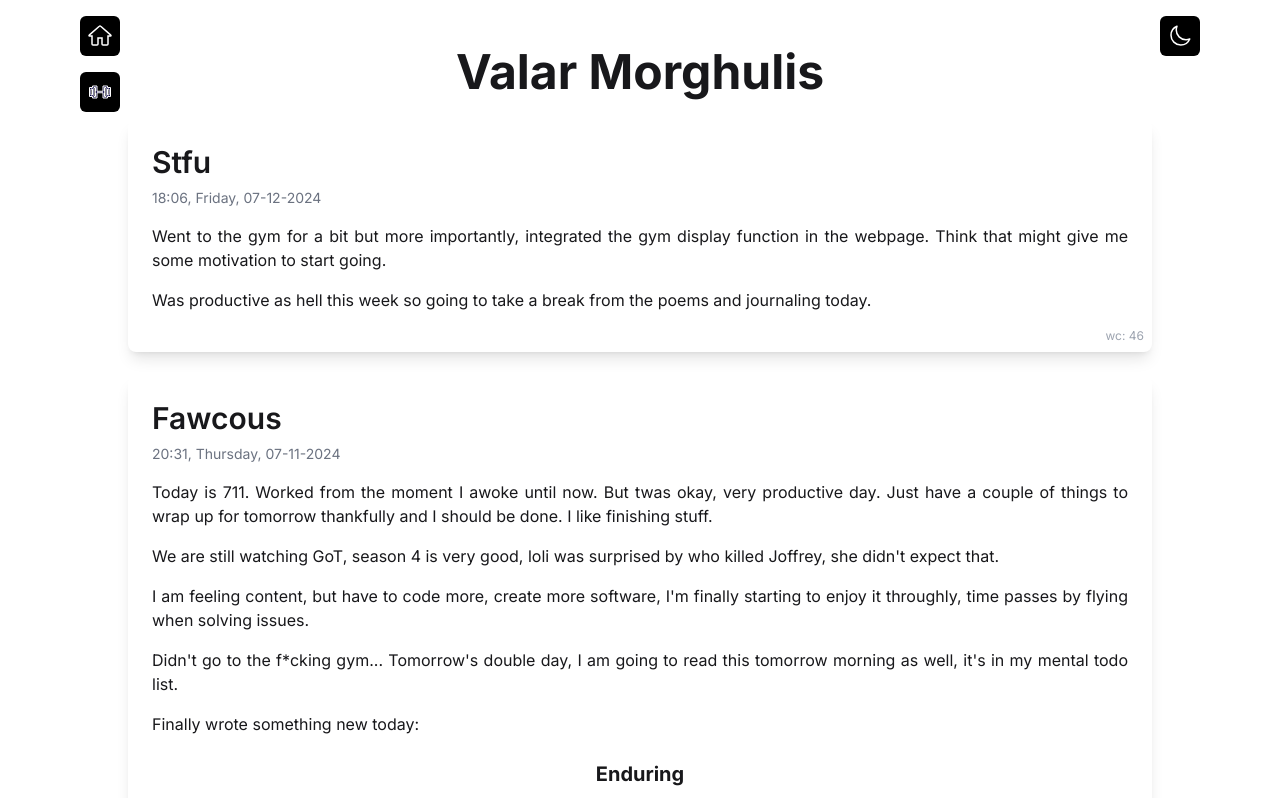
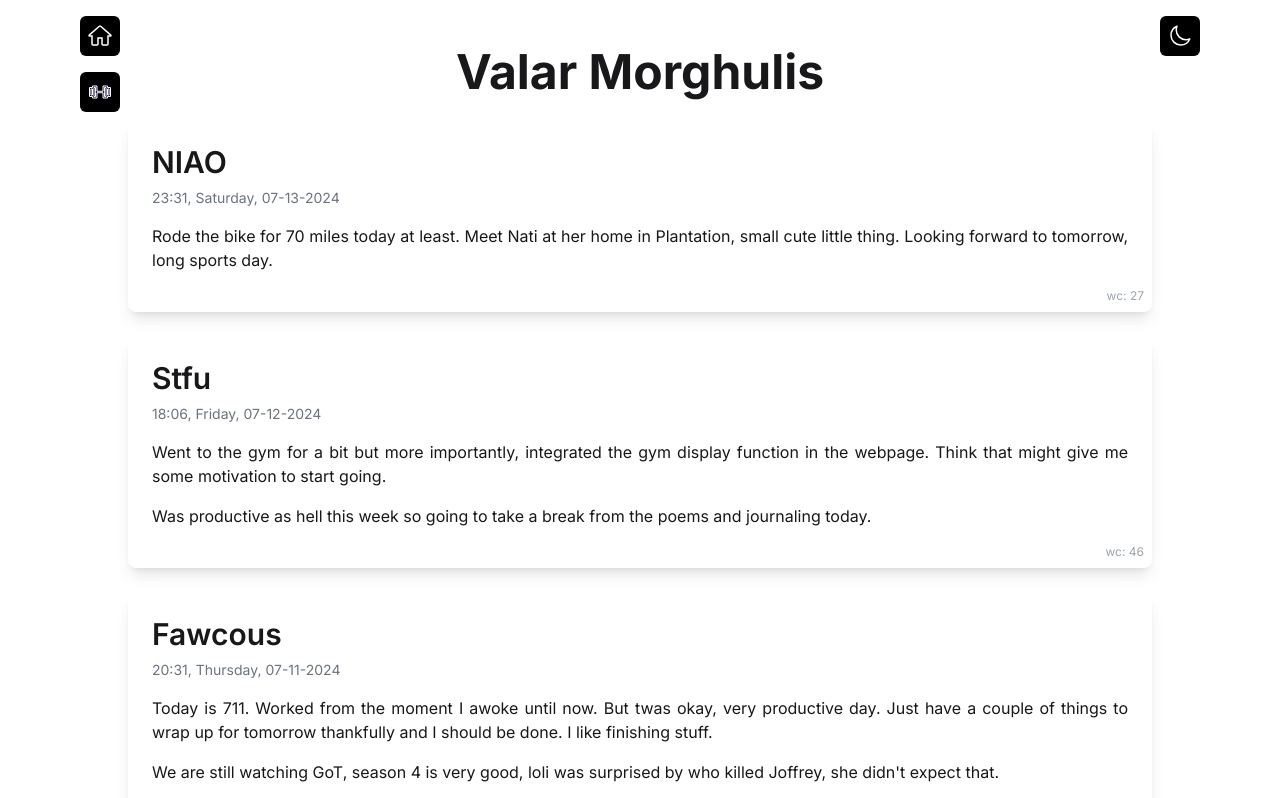
Before and after one commit to QuinteroSantiago/santiago-quintero-quiroga-portfolio, a React (Vite) app: page /blog in a window 1280 px wide. Shown: the top 798 px of the page. Built offline with nearby package versions, Linux system fonts and the light colour scheme; a web font is replaced by a local one.

Commit message:
Add blog entry

```diff
--- a/src/data/blog.js
+++ b/src/data/blog.js
@@ -1,4 +1,12 @@
 export default [
+    {
+        id: 6,
+        title: 'NIAO',
+        date: '23:31, Saturday, 07-13-2024',
+        content: `
+        Rode the bike for 70 miles today at least. Meet Nati at her home in Plantation, small cute little thing. Looking forward to tomorrow, long sports day.
+        `
+    },
     {
         id: 5,
         title: 'Stfu',
```
